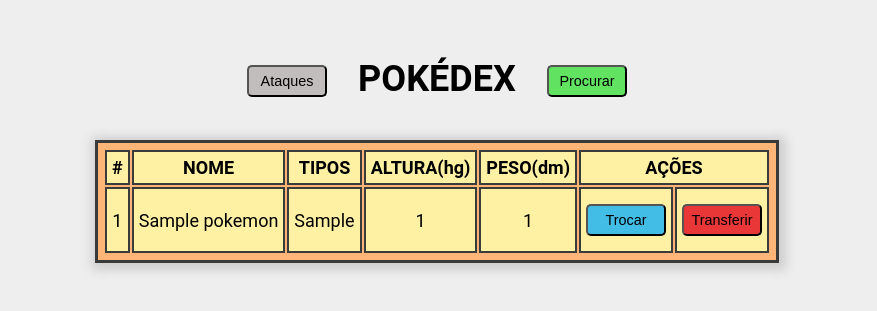
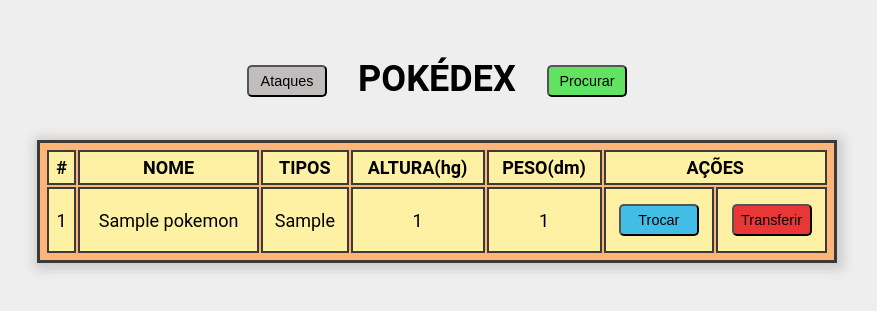
Before and after one commit to Davi-Madruga/wsBackend-Fabrica25.2, a Django app: page / in a window 1280 px wide. Shown: the top 311 px of the page, without its empty margins (203-1080 px from the left). Run offline with Django 5.2, Linux system fonts and the light colour scheme; tables that the repository leaves empty hold one stand-in row (values such as "Sample post").

Commit message:
Style: Tamanho tabelas

```diff
--- a/app/static/app/css/style.css
+++ b/app/static/app/css/style.css
@@ -22,7 +22,14 @@
     padding: 5px;
     background-color: rgb(255, 181, 120);
     box-shadow: 2px 2px 10px 5px rgb(206, 206, 206);
-
+    min-width: 260px;
+}
+.tabelagrande {
+    border: 3px solid rgb(58, 58, 58);
+    padding: 5px;
+    background-color: rgb(255, 181, 120);
+    box-shadow: 2px 2px 10px 5px rgb(206, 206, 206);
+    width: 800px;
 }
 thead{
     background-color: rgb(224, 99, 40);
--- a/app/templates/listar_ataques.html
+++ b/app/templates/listar_ataques.html
@@ -10,7 +10,7 @@
 <body>
     <h1 class='titulopagina'>ATAQUES</h1><a href="{% url 'listar_pokemons' %}"><button class='trocar'>Pokemons</button></a>
     {% if ataques %}
-    <table class='tabela'>
+    <table class='tabelagrande'>
         <tr>
             <th>Usuario</th>
             <th>#</th>
--- a/app/templates/listar_pokemons.html
+++ b/app/templates/listar_pokemons.html
@@ -11,7 +11,7 @@
     <h1 class="titulopagina">POKÉDEX</h1>
     {% if pokemons %}
     <a href="{% url 'listar_ataques' %}"><button class="trocar">Ataques</button></a>
-    <table class="tabela">
+    <table class="tabelagrande">
         <thead>
             <tr>
                 <th>#</th>
```
